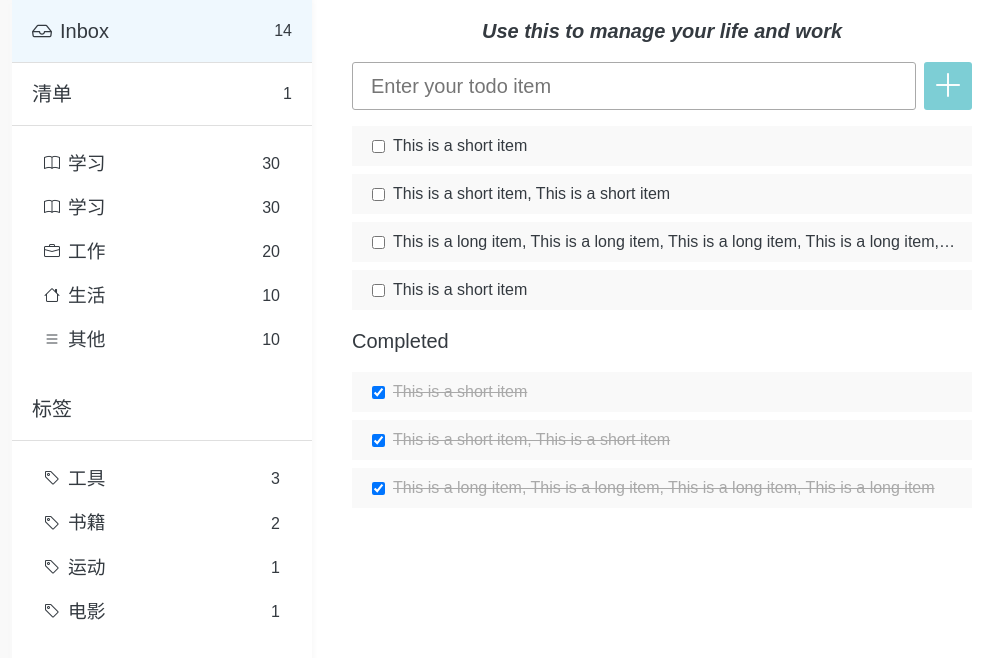
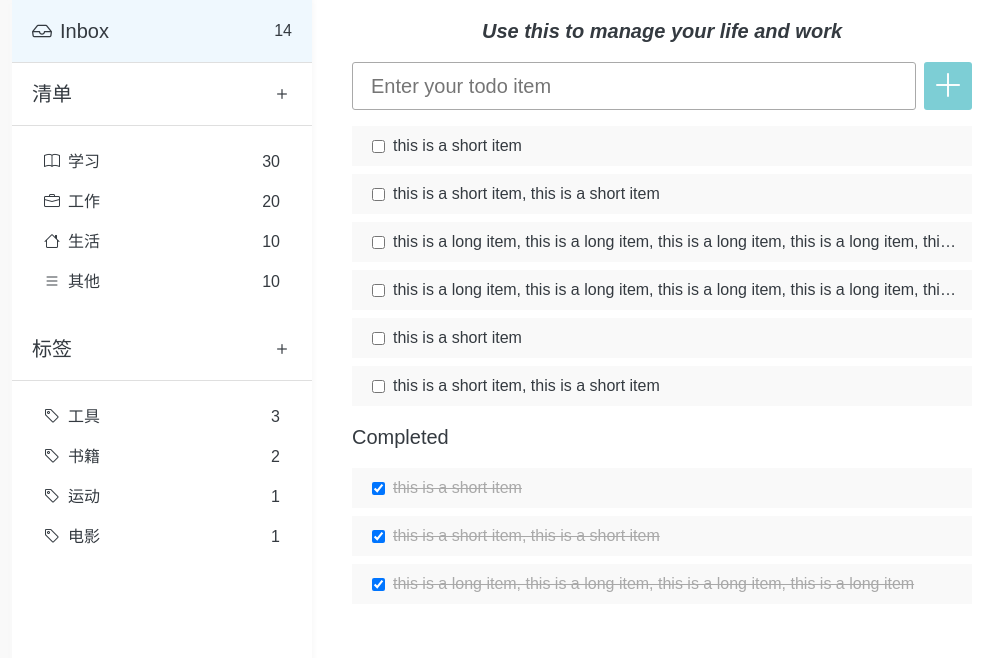
Before and after one commit to gtb-2023-xia-jingwen/assignment-html-css, a website: page public/index.html in a window 1280 px wide. Shown: the whole page, without its empty margins (128-1131 px from the left). Drawn offline with Linux system fonts and the light colour scheme.

Commit message:
[Jingwen Xia] feat: test aside ok

```diff
--- a/public/index.html
+++ b/public/index.html
@@ -1,11 +1,11 @@
-<!DOCTYPE html>
+<!DOCtYPE html>
 <html lang="en">
 <head>
-    <meta charset="UTF-8" />
-    <meta name="viewport" content="width=device-width, initial-scale=1.0" />
-    <link rel="stylesheet" href="./styles/bootstrap-icons.css" />
-    <link rel="stylesheet" href="./styles/index.css" />
-    <title>TODO List</title>
+    <meta charset="UtF-8"/>
+    <meta name="viewport" content="width=device-width, initial-scale=1.0"/>
+    <link rel="stylesheet" href="./styles/bootstrap-icons.css"/>
+    <link rel="stylesheet" href="./styles/index.css"/>
+    <title>tODO List</title>
 </head>
 <body>
 <main>
@@ -17,15 +17,9 @@
         </header>
         <header>
             <h2>清单</h2>
-        <span>1</span>
+            <i class="bi-plus"></i>
         </header>
         <ul>
-        <li>
-          <i class="bi-book"></i>
-          <h3>学习</h3>
-          <span>30</span>
-        </li>
-
             <li>
                 <i class="bi-book"></i>
                 <h3>学习</h3>
@@ -49,7 +43,7 @@
         </ul>
         <header>
             <h2>标签</h2>
-        <i class="plus"></i>
+            <i class="bi-plus"></i>
         </header>
         <ul>
             <li>
@@ -81,25 +75,38 @@
             <i class="bi-plus-lg"></i>
         </section>
         <section class="todo-items">
-        <ul>
+            <ul class="todo-lists">
                 <li>
                     <input type="checkbox">
-            <label>This is a short item</label>
+                    <label>this is a short item</label>
+                    <i class="bi-trash delete-btn"></i>
+                </li>
+                <li>
+                    <input type="checkbox">
+                    <label>this is a short item, this is a short item</label>
                     <i class="bi-trash"></i>
                 </li>
                 <li>
                     <input type="checkbox">
-            <label>This is a short item, This is a short item</label>
+                    <label>this is a long item, this is a long item, this is a long item, this is a long item, this is a
+                        long item</label>
+                    <i class="bi-trash"></i>
+                </li>
+
+                <li>
+                    <input type="checkbox">
+                    <label>this is a long item, this is a long item, this is a long item, this is a long item, this is a
+                        long item</label>
                     <i class="bi-trash"></i>
                 </li>
                 <li>
                     <input type="checkbox">
-            <label>This is a long item, This is a long item, This is a long item, This is a long item, This is a long item</label>
+                    <label>this is a short item</label>
                     <i class="bi-trash"></i>
                 </li>
                 <li>
                     <input type="checkbox">
-            <label>This is a short item</label>
+                    <label>this is a short item, this is a short item</label>
                     <i class="bi-trash"></i>
                 </li>
             </ul>
@@ -109,15 +116,20 @@
             <ul>
                 <li>
                     <input type="checkbox" checked>
-            <label>This is a short item</label>
+                    <label>this is a short item</label>
                 </li>
                 <li>
                     <input type="checkbox" checked>
-            <label>This is a short item, This is a short item</label>
+                    <label>this is a short item, this is a short item</label>
                 </li>
                 <li>
                     <input type="checkbox" checked>
-            <label>This is a long item, This is a long item, This is a long item, This is a long item</label>
+                    <label>this is a long item, this is a long item, this is a long item, this is a long item</label>
+                </li>
+
+                <li>
+                    <input type="checkbox" checked>
+                    <label>this is a long item, this is a long item, this is a long item, this is a long item</label>
                 </li>
             </ul>
         </section>
--- a/public/styles/_aside.scss
+++ b/public/styles/_aside.scss
@@ -14,12 +14,16 @@ aside {
 
   header {
     padding: 16px 20px;
+
     display: flex;
     align-items: center;
 
     i {
-      margin-right: 8px;
       font-size: 20px;
+
+      &:first-child {
+        margin-right: 8px;
+      }
     }
 
     h2 {
@@ -44,6 +48,7 @@ aside {
       h3 {
         flex: 1;
         margin-left: 8px;
+        font-size: 1rem;
       }
     }
   }
```
Also changed, not shown: cypress/snapshots/actual/todos.test.js/Story 1 TODO list layout -- should match snapshot when hover on todo item (failed).png (added), cypress/snapshots/actual/todos.test.js/todo-page-mac-actual.png (deleted), cypress/snapshots/actual/todos.test.js/todo-page-windows-actual.png (added), cypress/snapshots/diff/todos.test.js/todo-page-windows-diff.png (added), public/styles/index.css, 1 other file. Lines whose indentation alone changed are shown as unchanged.
